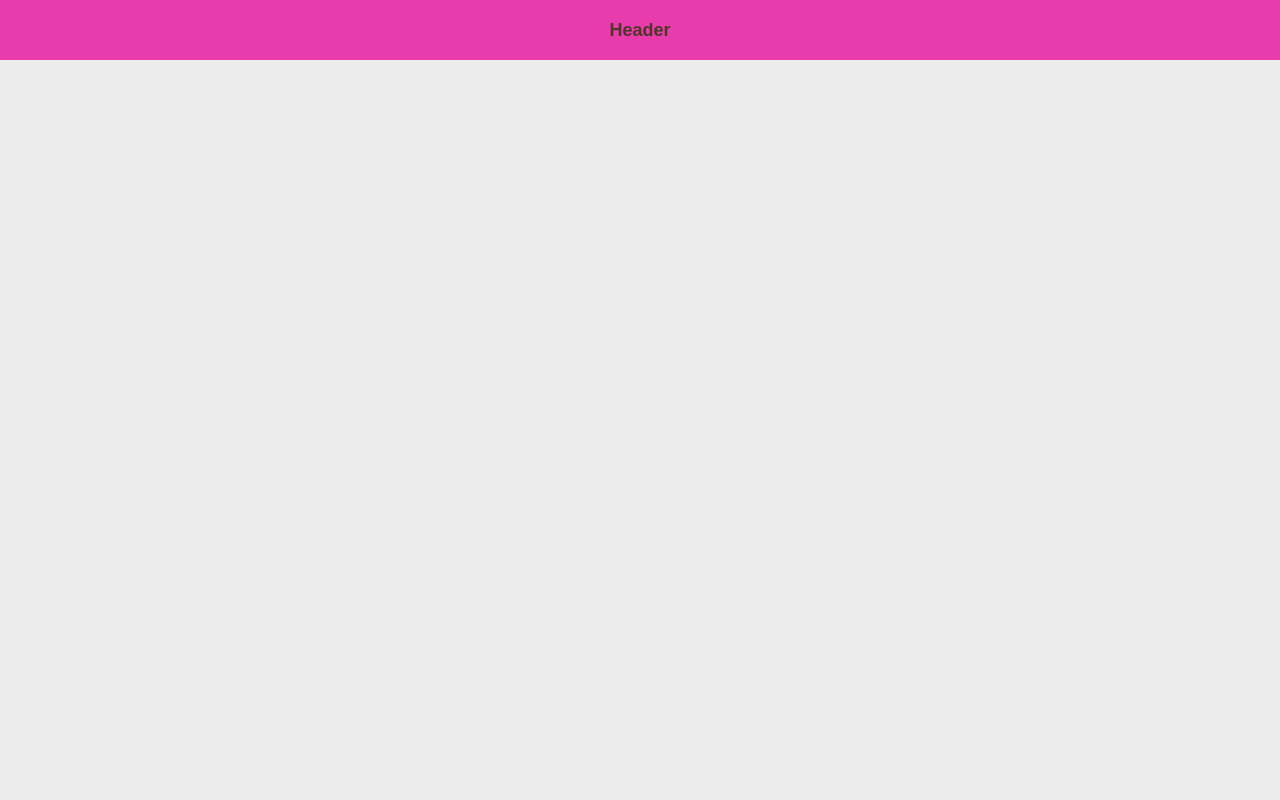
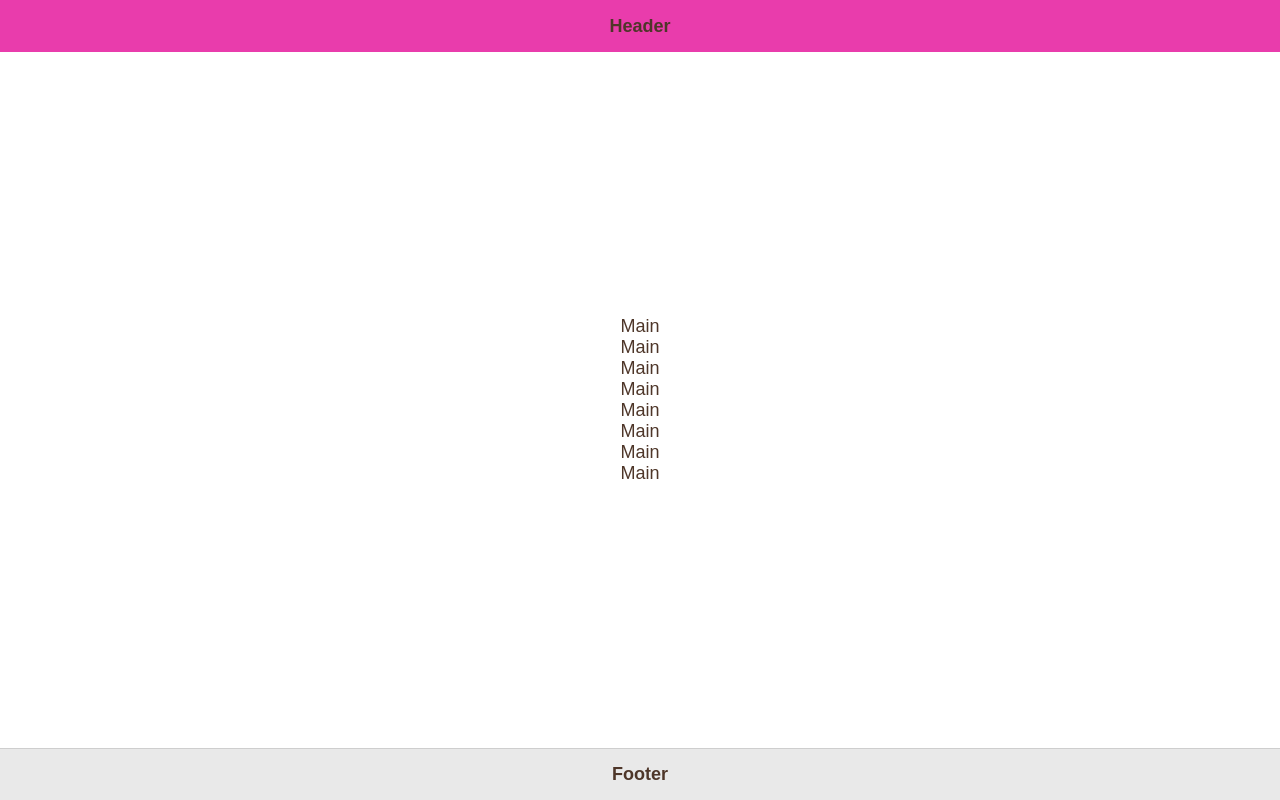
Before and after one commit to woliveira82/amu-front, a React (Create React App) app: page / in a window 1280 px wide. Built offline with nearby package versions, Linux system fonts and the light colour scheme; the HTML template or start-up script is replaced by a standard one.

Commit message:
Basic structure

```diff
--- a/src/App.js
+++ b/src/App.js
@@ -1,12 +1,16 @@
-import React from 'react'
+import React from 'react';
 
-import "./styles.css"
+import "./styles.css";
 
-import Header from "./components/Header"
+import Header from "./components/Header";
+import Main from "./components/Main";
+import Footer from "./components/Footer";
 
 const App = () => (
     <div className="App">
         <Header />
+        <Main />
+        <Footer />
     </div>
 );
 
--- /dev/null
+++ b/src/components/Footer/index.js
@@ -0,0 +1,9 @@
+import React from 'react';
+
+import "./styles.css";
+
+const Footer = () => (
+    <footer id="main-footer">Footer</footer>
+);
+
+export default Footer;
--- /dev/null
+++ b/src/components/Footer/styles.css
@@ -0,0 +1,14 @@
+footer#main-footer {
+
+    width: 100%;
+    height: 60px;
+    border-top: 1px solid #cecece;
+    background: #e9e9e9;
+    font-size: 18px;
+    font-weight: bold;
+    display: flex;
+    justify-content: center;
+    align-items: center;
+    color: #4e3629;
+    align-self: flex-end;
+}
--- /dev/null
+++ b/src/components/Main/index.js
@@ -0,0 +1,18 @@
+import React from 'react';
+
+import './styles.css';
+
+const Main = () => (
+    <div id="main-content">
+        Main<br />
+        Main<br />
+        Main<br />
+        Main<br />
+        Main<br />
+        Main<br />
+        Main<br />
+        Main<br />
+    </div>
+);
+
+export default Main;
--- /dev/null
+++ b/src/components/Main/styles.css
@@ -0,0 +1,10 @@
+div#main-content {
+    width: 100%;
+    height: 100%;
+    background: #ffffff;
+    font-size: 18px;
+    display: flex;
+    justify-content: center;
+    align-items: center;
+    color: #4e3629;
+}
--- a/src/styles.css
+++ b/src/styles.css
@@ -1,3 +1,8 @@
+html {
+    height: 100%;
+    position: relative;
+}
+
 * {
     margin: 0;
     padding: 0;
@@ -9,4 +14,15 @@ body {
     font-family: Arial, Helvetica, sans-serif;
     background: #ececec;
     color: #202020;
+    min-height: 100%;
 }
+
+div#root {
+    height: 100vh;
+}
+
+div.App {
+    display: flex;
+    flex-direction: column;
+    height: 100%;
+}
```
Also changed, not shown: public/index.html (+0 -20 lines).
